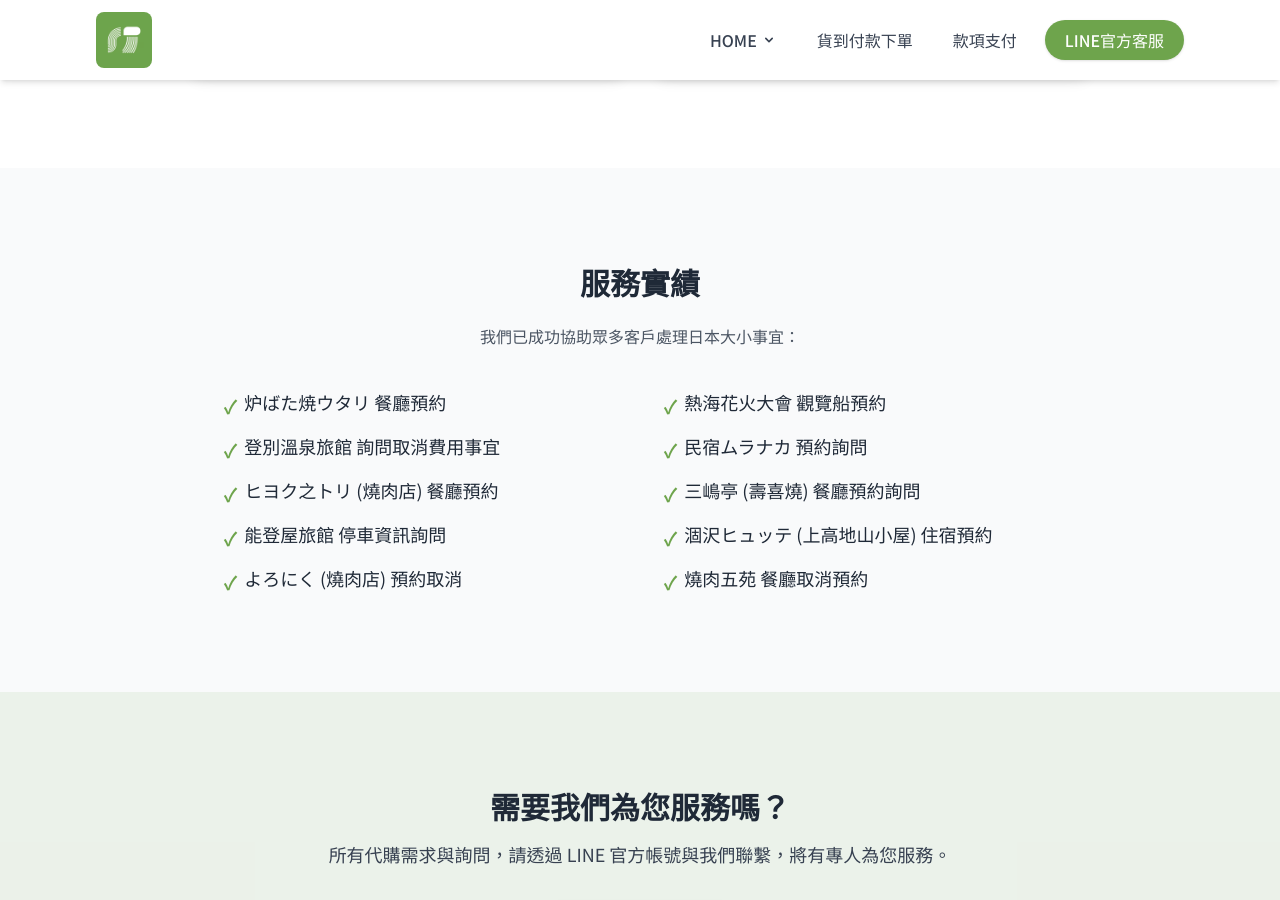
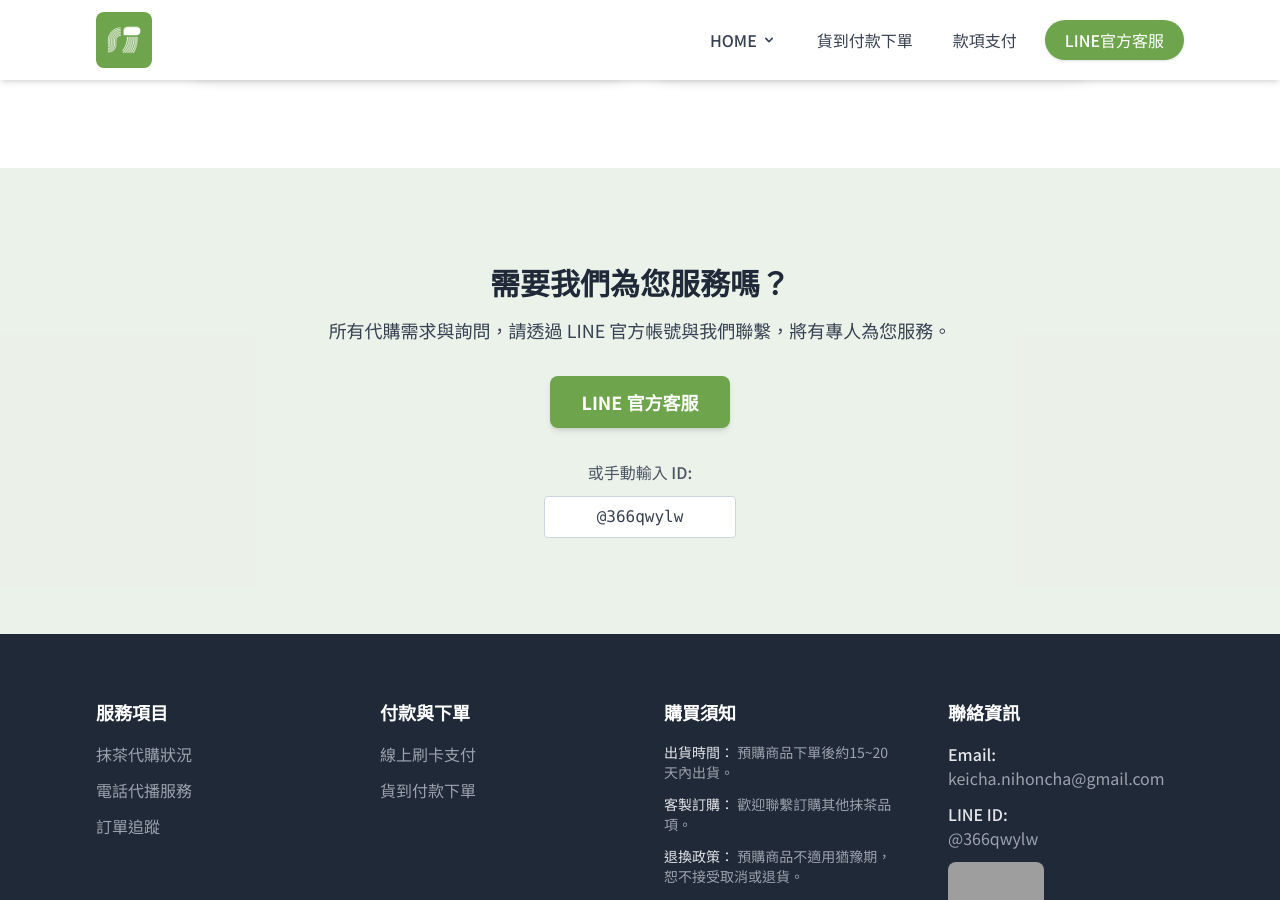
Before and after one commit to keicha2025/keicha, a Jekyll site: the page built from index.html, in a window 1280 px wide and 900 px high, scrolled down 1953 px. Built offline with Jekyll 4.4.1, drawn with Linux system fonts in a browser that asks for light colours; nearby versions of some CDN libraries; some web fonts are replaced; grey boxes are pictures that could not be loaded.

Commit message:
Update index.html

```diff
--- a/index.html
+++ b/index.html
@@ -122,59 +122,6 @@ keywords: KEICHA, 日本茶, 日本代購, 抹茶, 抹茶代購, 上林春松,
         </div>
     </section>
 
-    <section id="cases" class="py-16 md:py-24 bg-gray-50">
-        <div class="container mx-auto px-4 sm:px-6 lg:px-8 max-w-4xl">
-            <h2 class="text-2xl md:text-3xl font-bold text-center mb-6">服務實績</h2>
-            <p class="text-center text-gray-600 mb-10">我們已成功協助眾多客戶處理日本大小事宜：</p>
-
-            <div class="grid grid-cols-1 md:grid-cols-2 gap-x-12 gap-y-4 text-lg">
-                <ul class="space-y-3">
-                    <li class="flex items-start">
-                        <span class="text-brandGreen font-bold mr-2 mt-1 flex-shrink-0">✓</span>
-                        <span><code>炉ばた焼ウタリ</code> 餐廳預約</span>
-                    </li>
-                    <li class="flex items-start">
-                        <span class="text-brandGreen font-bold mr-2 mt-1 flex-shrink-0">✓</span>
-                        <span>登別溫泉旅館 詢問取消費用事宜</span>
-                    </li>
-                    <li class="flex items-start">
-                        <span class="text-brandGreen font-bold mr-2 mt-1 flex-shrink-0">✓</span>
-                        <span><code>ヒヨク之トリ</code> (燒肉店) 餐廳預約</span>
-                    </li>
-                    <li class="flex items-start">
-                        <span class="text-brandGreen font-bold mr-2 mt-1 flex-shrink-0">✓</span>
-                        <span><code>能登屋旅館</code> 停車資訊詢問</span>
-                    </li>
-                    <li class="flex items-start">
-                        <span class="text-brandGreen font-bold mr-2 mt-1 flex-shrink-0">✓</span>
-                        <span><code>よろにく</code> (燒肉店) 預約取消</span>
-                    </li>
-                </ul>
-                <ul class="space-y-3">
-                    <li class="flex items-start">
-                        <span class="text-brandGreen font-bold mr-2 mt-1 flex-shrink-0">✓</span>
-                        <span>熱海花火大會 觀覽船預約</span>
-                    </li>
-                    <li class="flex items-start">
-                        <span class="text-brandGreen font-bold mr-2 mt-1 flex-shrink-0">✓</span>
-                        <span><code>民宿ムラナカ</code> 預約詢問</span>
-                    </li>
-                    <li class="flex items-start">
-                        <span class="text-brandGreen font-bold mr-2 mt-1 flex-shrink-0">✓</span>
-                        <span><code>三嶋亭</code> (壽喜燒) 餐廳預約詢問</span>
-                    </li>
-                    <li class="flex items-start">
-                        <span class="text-brandGreen font-bold mr-2 mt-1 flex-shrink-0">✓</span>
-                        <span><code>涸沢ヒュッテ</code> (上高地山小屋) 住宿預約</span>
-                    </li>
-                    <li class="flex items-start">
-                        <span class="text-brandGreen font-bold mr-2 mt-1 flex-shrink-0">✓</span>
-                        <span><code>燒肉五苑</code> 餐廳取消預約</span>
-                    </li>
-                </ul>
-            </div>
-        </div>
-    </section>
 
     <section id="contact" class="py-16 md:py-24 bg-brandGreen bg-opacity-10">
         <div class="container mx-auto px-4 sm:px-6 lg:px-8 text-center">
```
